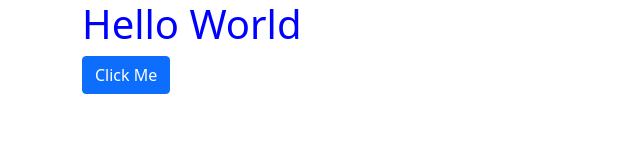
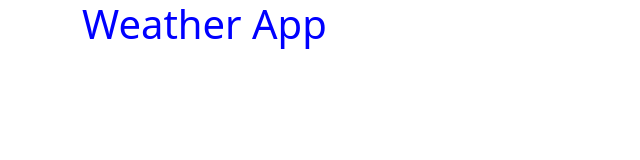
Before and after one commit to kathleen-mayfield/V-WeatherApp, a plain HTML site: page index.html in a window 1280 px wide. Shown: the whole page, without its empty margins (0-640 px from the left). Drawn offline with nearby package versions, Linux system fonts and the light colour scheme.

Commit message:
Update index.html

```diff
--- a/index.html
+++ b/index.html
@@ -4,7 +4,7 @@
     <meta charset="UTF-8" />
     <meta http-equiv="X-UA-Compatible" content="IE=edge" />
     <meta name="viewport" content="width=device-width, initial-scale=1.0" />
-    <title>Vanilla Weather App</title>
+    <title>V-Weather App</title>
     <link rel="stylesheet" href="src/style.css" />
     <link
       href="https://cdn.jsdelivr.net/npm/bootstrap@5.0.2/dist/css/bootstrap.min.css"
@@ -15,8 +15,7 @@
   </head>
   <body>
     <div class="container">
-      <h1>Hello World</h1>
-      <a href="" class="btn btn-primary">Click Me</a>
+      <h1>Weather App</h1>
     </div>
     <script src="src/script.js"></script>
   </body>
```
